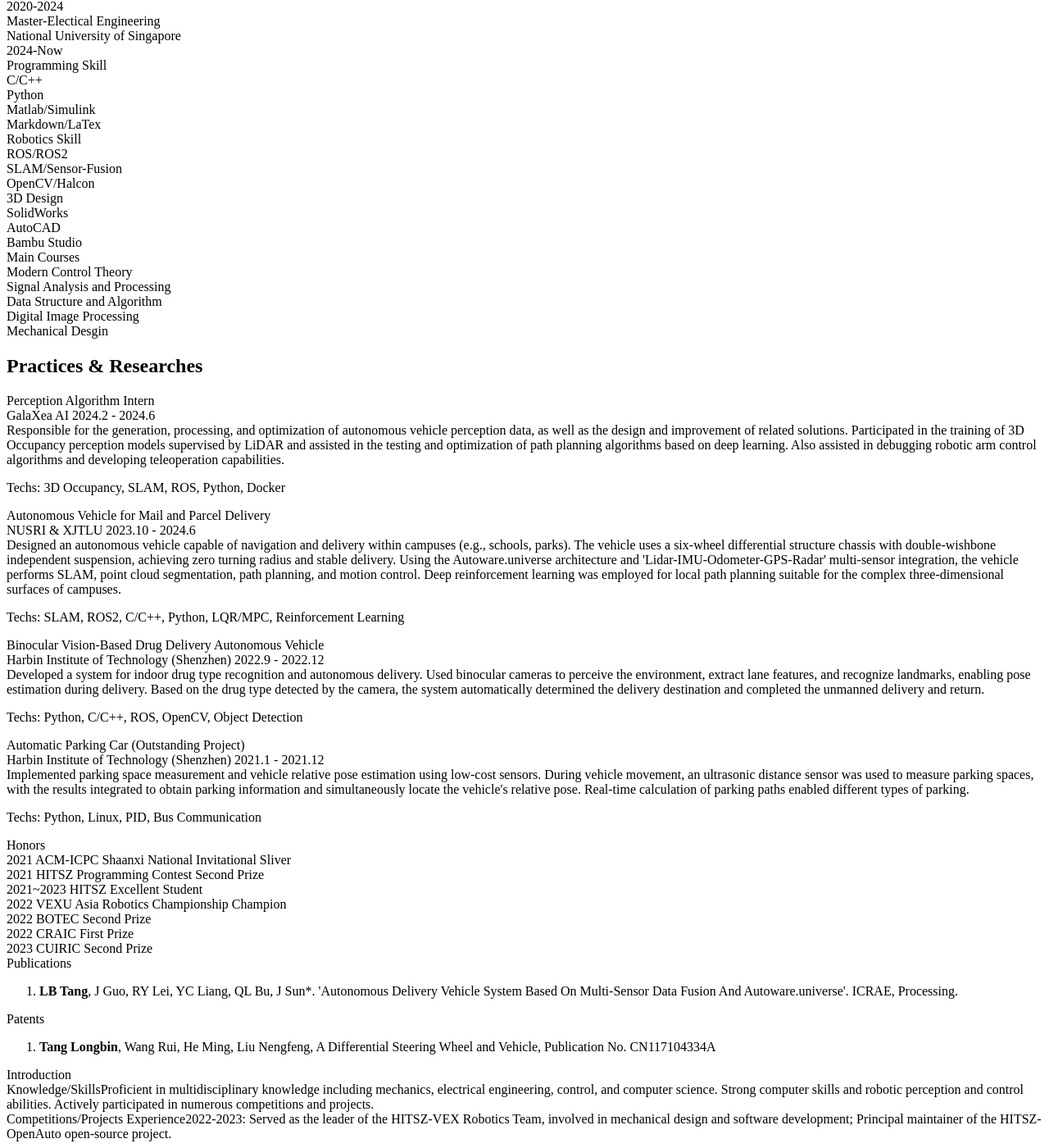
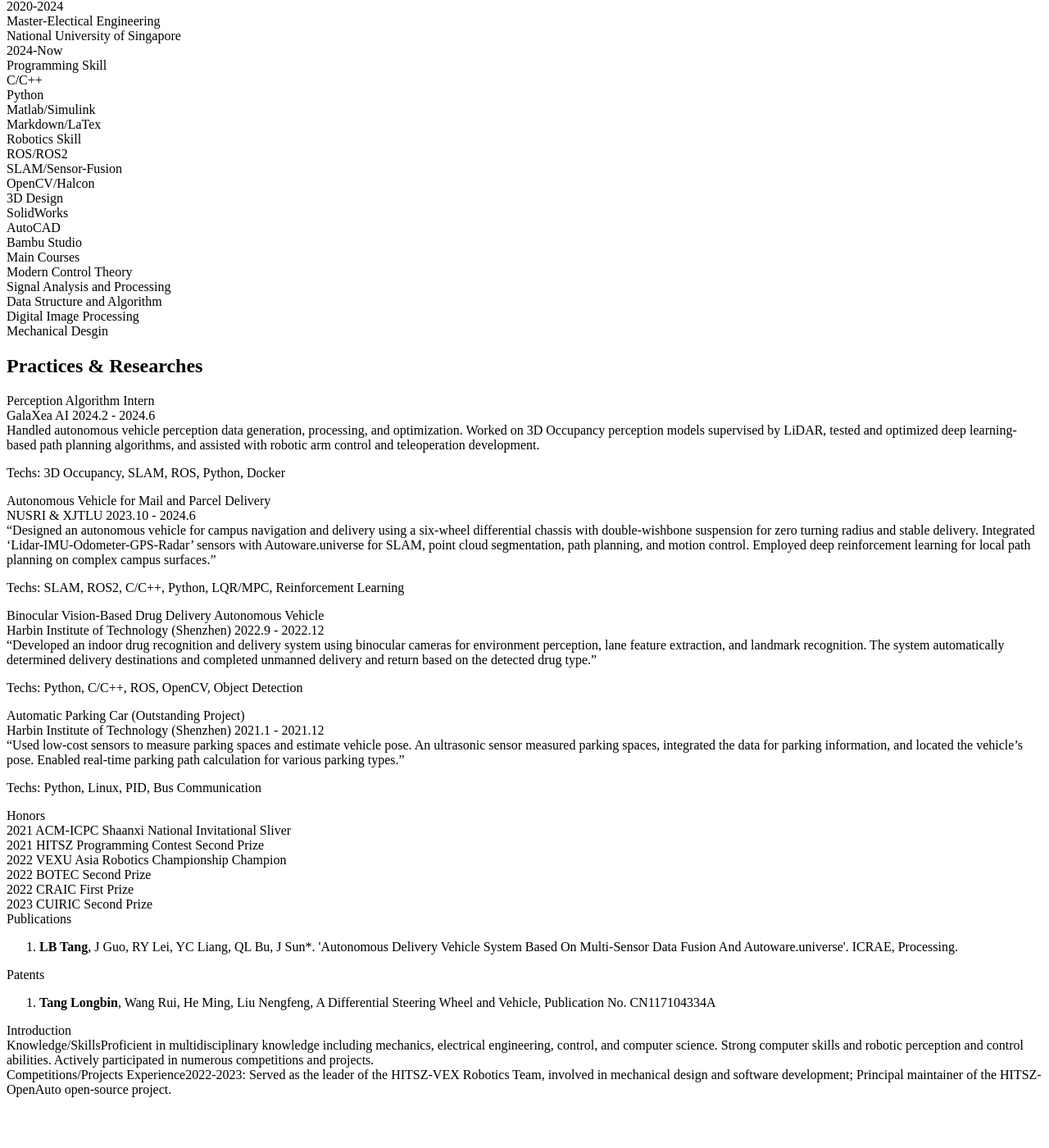
Before and after one commit to TangLongbin/longbin.tech, a Jekyll site: the page built from pages/cv.md, in a window 1280 px wide and 1400 px high, scrolled down 3013 px. Shown: the whole window at 82% size. Built offline with Jekyll 4.4.1, drawn with Linux system fonts in a browser that asks for light colours; a style sheet for code colours, icons or effects is not loaded; after the commit the page ends 4359 px from its top, so only the background shows below that.

Commit message:
简化EN CV

```diff
--- a/_data/cv.yml
+++ b/_data/cv.yml
@@ -126,27 +126,26 @@
   - role: "Perception Algorithm Intern"
     company: "GalaXea AI"
     time: "2024.2 - 2024.6"
-    details: "Responsible for the generation, processing, and optimization of autonomous vehicle perception data, as well as the design and improvement of related solutions. Participated in the training of 3D Occupancy perception models supervised by LiDAR and assisted in the testing and optimization of path planning algorithms based on deep learning. Also assisted in debugging robotic arm control algorithms and developing teleoperation capabilities."
+    details: "Handled autonomous vehicle perception data generation, processing, and optimization. Worked on 3D Occupancy perception models supervised by LiDAR, tested and optimized deep learning-based path planning algorithms, and assisted with robotic arm control and teleoperation development."
     tech: "Techs: 3D Occupancy, SLAM, ROS, Python, Docker"
   - role: "Autonomous Vehicle for Mail and Parcel Delivery"
     company: "NUSRI & XJTLU"
     time: "2023.10 - 2024.6"
-    details: "Designed an autonomous vehicle capable of navigation and delivery within campuses (e.g., schools, parks). The vehicle uses a six-wheel differential structure chassis with double-wishbone independent suspension, achieving zero turning radius and stable delivery. Using the Autoware.universe architecture and 'Lidar-IMU-Odometer-GPS-Radar' multi-sensor integration, the vehicle performs SLAM, point cloud segmentation, path planning, and motion control. Deep reinforcement learning was employed for local path planning suitable for the complex three-dimensional surfaces of campuses."
+    details: “Designed an autonomous vehicle for campus navigation and delivery using a six-wheel differential chassis with double-wishbone suspension for zero turning radius and stable delivery. Integrated ‘Lidar-IMU-Odometer-GPS-Radar’ sensors with Autoware.universe for SLAM, point cloud segmentation, path planning, and motion control. Employed deep reinforcement learning for local path planning on complex campus surfaces.”
     tech: "Techs: SLAM, ROS2, C/C++, Python, LQR/MPC, Reinforcement Learning"
   - role: "Binocular Vision-Based Drug Delivery Autonomous Vehicle"
     company: "Harbin Institute of Technology (Shenzhen)"
     time: "2022.9 - 2022.12"
-    details: "Developed a system for indoor drug type recognition and autonomous delivery. Used binocular cameras to perceive the environment, extract lane features, and recognize landmarks, enabling pose estimation during delivery. Based on the drug type detected by the camera, the system automatically determined the delivery destination and completed the unmanned delivery and return."
+    details: “Developed an indoor drug recognition and delivery system using binocular cameras for environment perception, lane feature extraction, and landmark recognition. The system automatically determined delivery destinations and completed unmanned delivery and return based on the detected drug type.”
     tech: "Techs: Python, C/C++, ROS, OpenCV, Object Detection"
   - role: "Automatic Parking Car (Outstanding Project)"
     company: "Harbin Institute of Technology (Shenzhen)"
     time: "2021.1 - 2021.12"
-    details: "Implemented parking space measurement and vehicle relative pose estimation using low-cost sensors. During vehicle movement, an ultrasonic distance sensor was used to measure parking spaces, with the results integrated to obtain parking information and simultaneously locate the vehicle's relative pose. Real-time calculation of parking paths enabled different types of parking."
+    details: “Used low-cost sensors to measure parking spaces and estimate vehicle pose. An ultrasonic sensor measured parking spaces, integrated the data for parking information, and located the vehicle’s pose. Enabled real-time parking path calculation for various parking types.”
     tech: "Techs: Python, Linux, PID, Bus Communication"
   honors:
     - 2021 ACM-ICPC Shaanxi National Invitational Sliver
     - 2021 HITSZ Programming Contest Second Prize
-    - 2021~2023 HITSZ Excellent Student
     - 2022 VEXU Asia Robotics Championship Champion
     - 2022 BOTEC Second Prize
     - 2022 CRAIC First Prize
```
